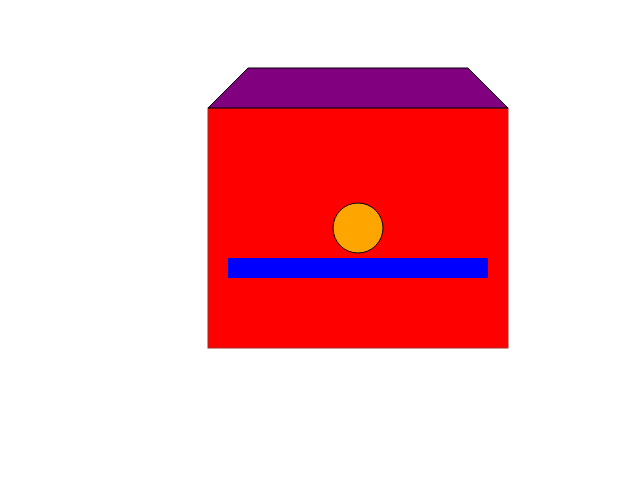
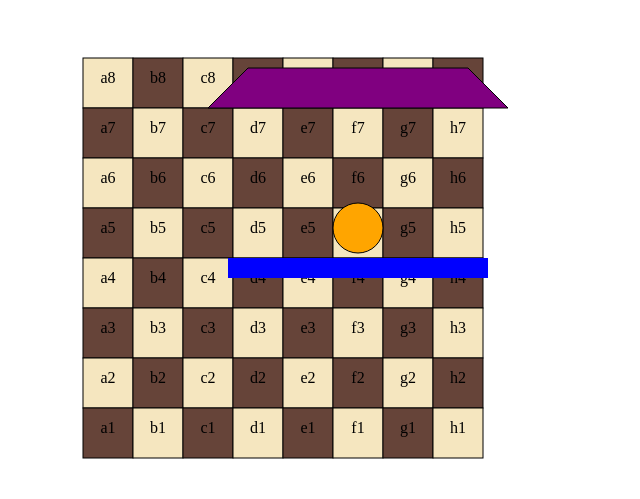
Before and after one commit to cs573-24s/a1-ghd3, a plain HTML site: page index.html in a window 1280 px wide. Shown: the whole page, without its empty margins (0-640 px from the left). Drawn offline with nearby package versions, Linux system fonts and the light colour scheme.

Commit message:
Preliminary chess board

```diff
--- a/index.html
+++ b/index.html
@@ -1,5 +1,12 @@
 <!DOCTYPE html>
+<html lang="en">
+  <head>
+    <title>Chess Board Visualizer</title>
+  </head>
+
+  <body>
     <div id="container"></div>
+  </body>
 
   <script src="https://d3js.org/d3.v6.min.js"></script>
 
@@ -8,21 +15,48 @@
 
     // Add an SVG
     // Per https://d3js.org/getting-started, setup width, height, and SVG
-  const width = 640
-  const height = 400
 
-  const svg = d3.create("svg").attr("width", width).attr("height", height);
+    // Rely on width being no greater than the height, to keep square dimensions
+    // Scale down by 0.75 to better fit on the screen
+    const CHESS_WIDTH = 0.75 * window.screen.height;
+    const CHESS_HEIGHT = 0.75 * window.screen.height;
+
+    const START_X_OFFSET = 50;
+    const START_Y_OFFSET = 25;
+
+    const svg = d3.create("svg").attr("width", CHESS_WIDTH + START_X_OFFSET).attr("height", CHESS_HEIGHT + START_Y_OFFSET);
     const g = svg.append("g") //Graphics tag to group graphics elements
 
     // Add Rectangles
     // Reference https://d3-graph-gallery.com/graph/shape.html as a starting point
+    // Reference https://jonathansoma.com/lede/storytelling/d3/text-elements/ for text
+    const generateChessBoard = () => {
+      const CHESS_BOARD_SIZE = 8;
+      const SQUARE_SIZE = ((CHESS_WIDTH - START_X_OFFSET) / CHESS_BOARD_SIZE);
+
+      let x = (CHESS_WIDTH / 2) - ((CHESS_BOARD_SIZE / 2) * SQUARE_SIZE);
+      let y = (CHESS_HEIGHT / 2) - ((CHESS_BOARD_SIZE / 2) * SQUARE_SIZE);
+      for (let row_i = 0; row_i < CHESS_BOARD_SIZE; row_i++) {
+        for (let column_i = 0; column_i < CHESS_BOARD_SIZE; column_i++) {
+          let fill_color = (row_i % 2 == column_i % 2) ? "#f5e6bf" : "#664439";
           g.append('rect')
-  .attr('x', 200)
-  .attr('y', 100)
-  .attr('width', 300)
-  .attr('height', 240)
-  .attr('stroke', 'brown')
-  .attr('fill', 'red');
+            .attr('x', START_X_OFFSET + x + (SQUARE_SIZE * column_i))
+            .attr('y', START_Y_OFFSET + y + (SQUARE_SIZE * row_i))
+            .attr('width', SQUARE_SIZE)
+            .attr('height', SQUARE_SIZE)
+            .attr('stroke', 'black')
+            .attr('fill', fill_color);
+
+          let square_name = String.fromCharCode(column_i + 97) + (8 - row_i).toString();
+          g.append("text")
+            .attr('x', START_X_OFFSET + x + (SQUARE_SIZE * column_i) + (SQUARE_SIZE / 2))
+            .attr('y', START_Y_OFFSET + y + (SQUARE_SIZE * row_i) + (SQUARE_SIZE / 2))
+            .attr("text-anchor", "middle")
+            .text(square_name);
+        }
+      }
+    }
+    generateChessBoard()
 
     // Add Circles
     // Reference https://d3-graph-gallery.com/graph/shape.html as a starting point
@@ -54,3 +88,4 @@
     // Per https://d3js.org/getting-started, add svg node to our div container
     container.append(svg.node())
   </script>
+</html>
```
Lines whose indentation alone changed are shown as unchanged.
